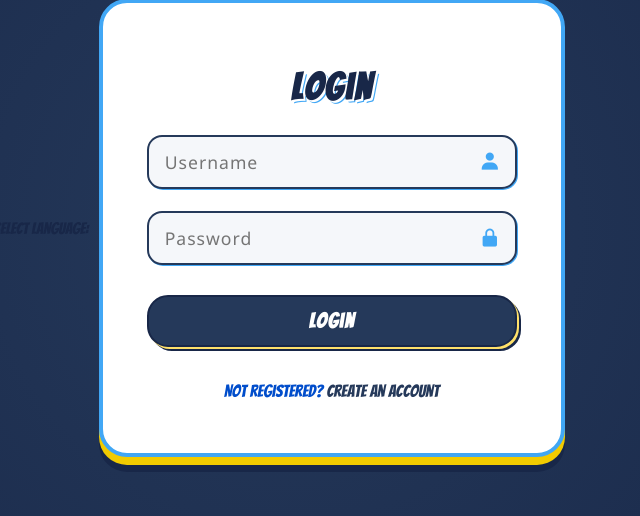
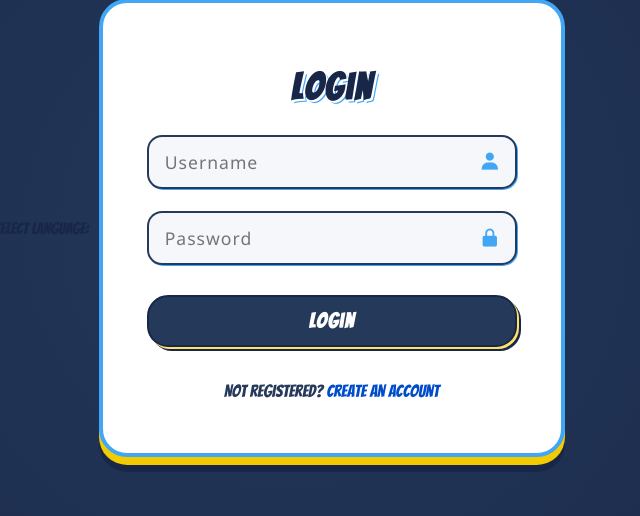
Before and after one commit to LunguFabian/GameOfSuperheroes, a PHP site: page /front/LoginPage/LoginPage.html in a window 1280 px wide. Shown: the part 172-688 px from the top of the page, without its empty margins (356-996 px from the left). Run offline with PHP 8.4, Linux system fonts and the light colour scheme.

Commit message:
accessibility changes

```diff
--- a/Application/src/front/LoginPage/style.css
+++ b/Application/src/front/LoginPage/style.css
@@ -154,13 +154,13 @@ h1 {
 
 .register-link {
     font-size: 1.07em;
-    color: #004DCB;
+    color: var(--blue);
     font-family: 'Bangers', cursive;
     text-align: center;
 }
 
 .register-link a {
-    color: var(--blue);
+    color: #004DCB;
     text-decoration: underline;
     font-family: 'Bangers', cursive;
     transition: color 0.17s;
--- a/Application/src/front/RegisterPage/style.css
+++ b/Application/src/front/RegisterPage/style.css
@@ -152,13 +152,13 @@ h1 {
 
 .register-link {
     font-size: 1.07em;
-    color: #004DCB;
+    color: var(--blue);
     font-family: 'Bangers', cursive;
     text-align: center;
 }
 
 .register-link a {
-    color: var(--blue);
+    color: #004DCB;
     text-decoration: underline;
     font-family: 'Bangers', cursive;
     transition: color 0.17s;
```
